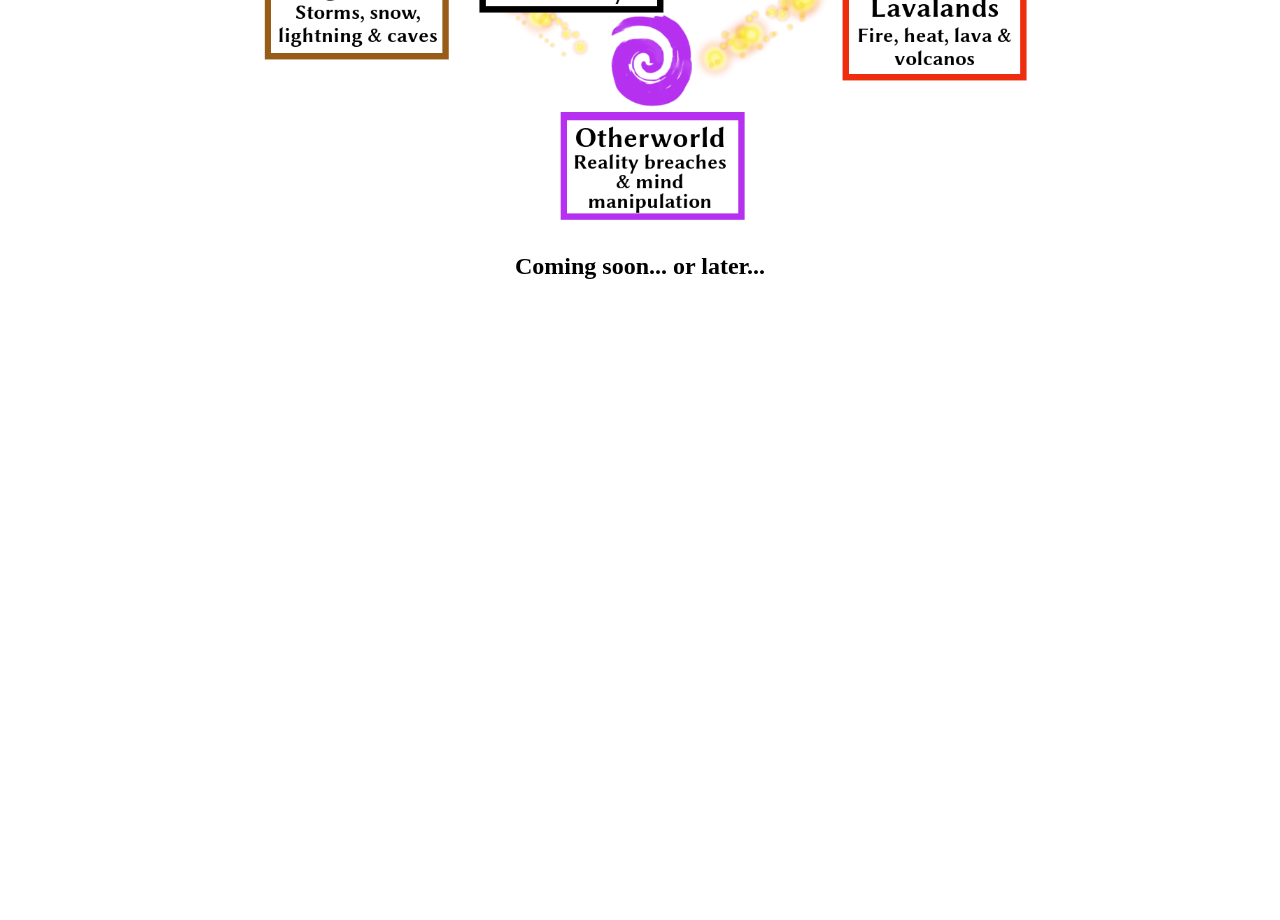
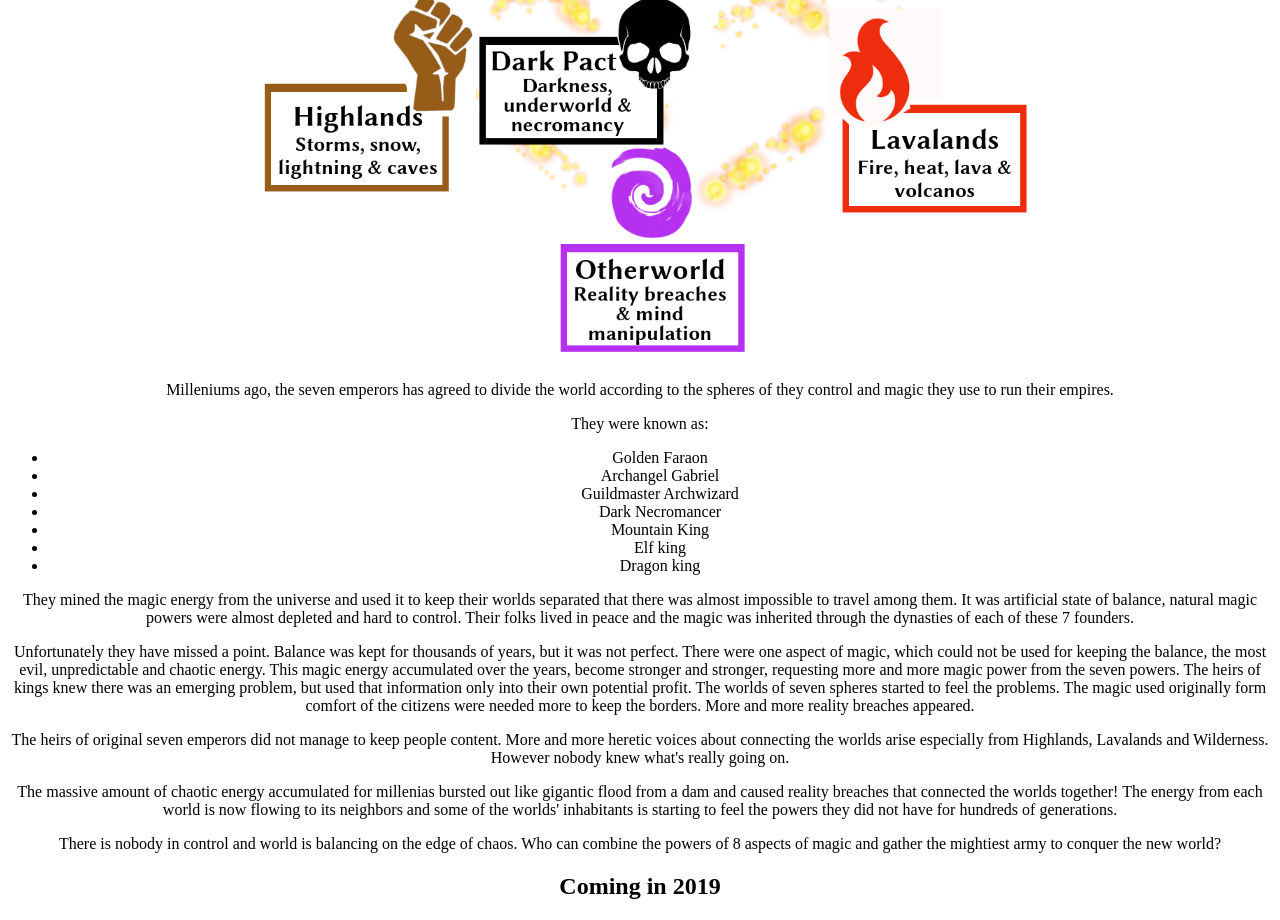
Before and after one commit to jerrylabs/mysticelements, a plain HTML site: page index.html in a window 1280 px wide. Shown: the part 575-1495 px from the top of the page. Before the commit the page ends 875 px from the top, so only its background shows below. Drawn offline with Linux system fonts and the light colour scheme.

Commit message:
Announced

```diff
--- a/index.html
+++ b/index.html
@@ -1,4 +1,52 @@
 <div style="text-align:center">
+  <p>Jerrylabs present</p>
+  <h1>Mystics and Warlords</h1>
+  <p>Fantasy living card game</p>
   <img src="octahedron.png" style="max-width: 100%; max-height: 100vh;" />
-  <h2>Coming soon... or later...</h2>
+
+  <p>
+    Milleniums ago, the seven emperors has agreed to divide the world according to the spheres of they control and magic they use to run their empires.
+  </p>
+  <p>
+    They were known as:
+  </p>
+  <ul>
+    <li>
+      Golden Faraon
+    </li>
+    <li>
+      Archangel Gabriel
+    </li>
+    <li>
+      Guildmaster Archwizard
+    </li>
+    <li>
+      Dark Necromancer
+    </li>
+    <li>
+      Mountain King
+    </li>
+    <li>
+      Elf king
+    </li>
+    <li>
+      Dragon king
+    </li>
+  </ul>
+  <p>
+    They mined the magic energy from the universe and used it to keep their worlds separated that there was almost impossible to travel among them. It was artificial state of balance, natural magic powers were almost depleted and hard to control. Their folks lived in peace and the magic was inherited through the dynasties of each of these 7 founders.
+  </p>
+  <p>
+    Unfortunately they have missed a point. Balance was kept for thousands of years, but it was not perfect. There were one aspect of magic, which could not be used for keeping the balance, the most evil, unpredictable and chaotic energy. This magic energy accumulated over the years, become stronger and stronger, requesting more and more magic power from the seven powers. The heirs of kings knew there was an emerging problem, but used that information only into their own potential profit. The worlds of seven spheres started to feel the problems. The magic used originally form comfort of the citizens were needed more to keep the borders. More and more reality breaches appeared.
+  </p>
+  <p>
+    The heirs of original seven emperors did not manage to keep people content. More and more heretic voices about connecting the worlds arise especially from Highlands, Lavalands and Wilderness. However nobody knew what's really going on.
+  </p>
+  <p>
+    The massive amount of chaotic energy accumulated for millenias bursted out like gigantic flood from a dam and caused reality breaches that connected the worlds together! The energy from each world is now flowing to its neighbors and some of the worlds' inhabitants is starting to feel the powers they did not have for hundreds of generations.
+  </p>
+  <p>
+    There is nobody in control and world is balancing on the edge of chaos. Who can combine the powers of 8 aspects of magic and gather the mightiest army to conquer the new world?
+  </p>
+  <h2>Coming in 2019</h2>
 </div>
```
